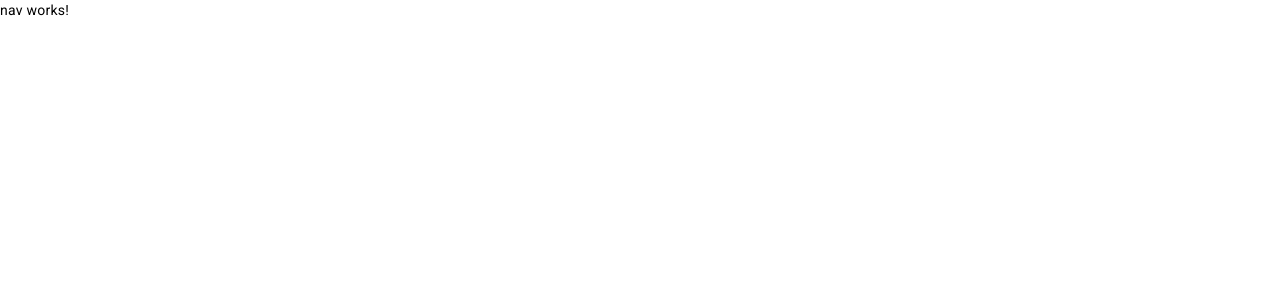
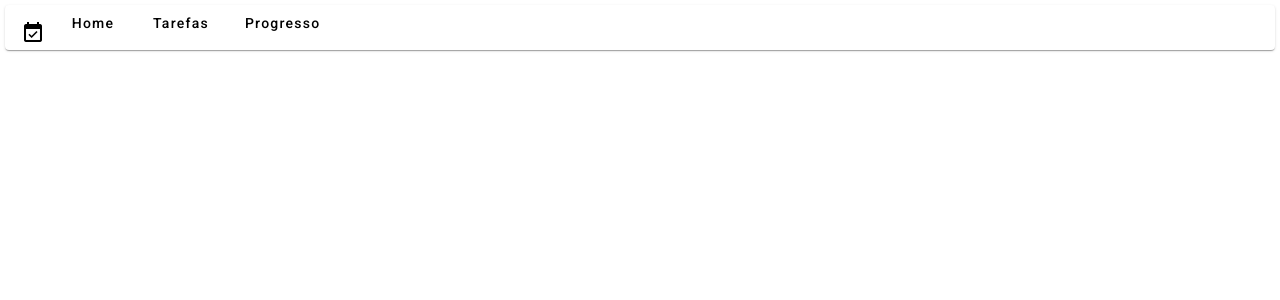
Before and after one commit to MatheusBrito21/TaskManager_frontend, an Angular app: page / in a window 1280 px wide. Shown: the top 300 px of the page. Built offline with nearby package versions, Linux system fonts and the light colour scheme.

Commit message:
Menu do topo inicial

```diff
--- a/src/app/components/nav/nav.component.css
+++ b/src/app/components/nav/nav.component.css
@@ -0,0 +1,11 @@
+.top-card{
+    flex-direction: row;
+    margin: 5px;
+    border: 5px;
+    align-self: center;
+}
+
+.top-button{
+    border: 5px;
+    margin-right: 20px;
+}
--- a/src/app/components/nav/nav.component.html
+++ b/src/app/components/nav/nav.component.html
@@ -1 +1,6 @@
-<p>nav works!</p>
+<mat-card class="top-card mat-elevation-z8" >
+    <mat-card-content><mat-icon>event_available</mat-icon></mat-card-content>
+    <button mat-button class="top-button">Home</button>
+    <button mat-button class="top-button">Tarefas</button>
+    <button mat-button class="top-button">Progresso</button>
+</mat-card>
```
Also changed, not shown: src/app/app.module.ts (+9 -1 lines).
